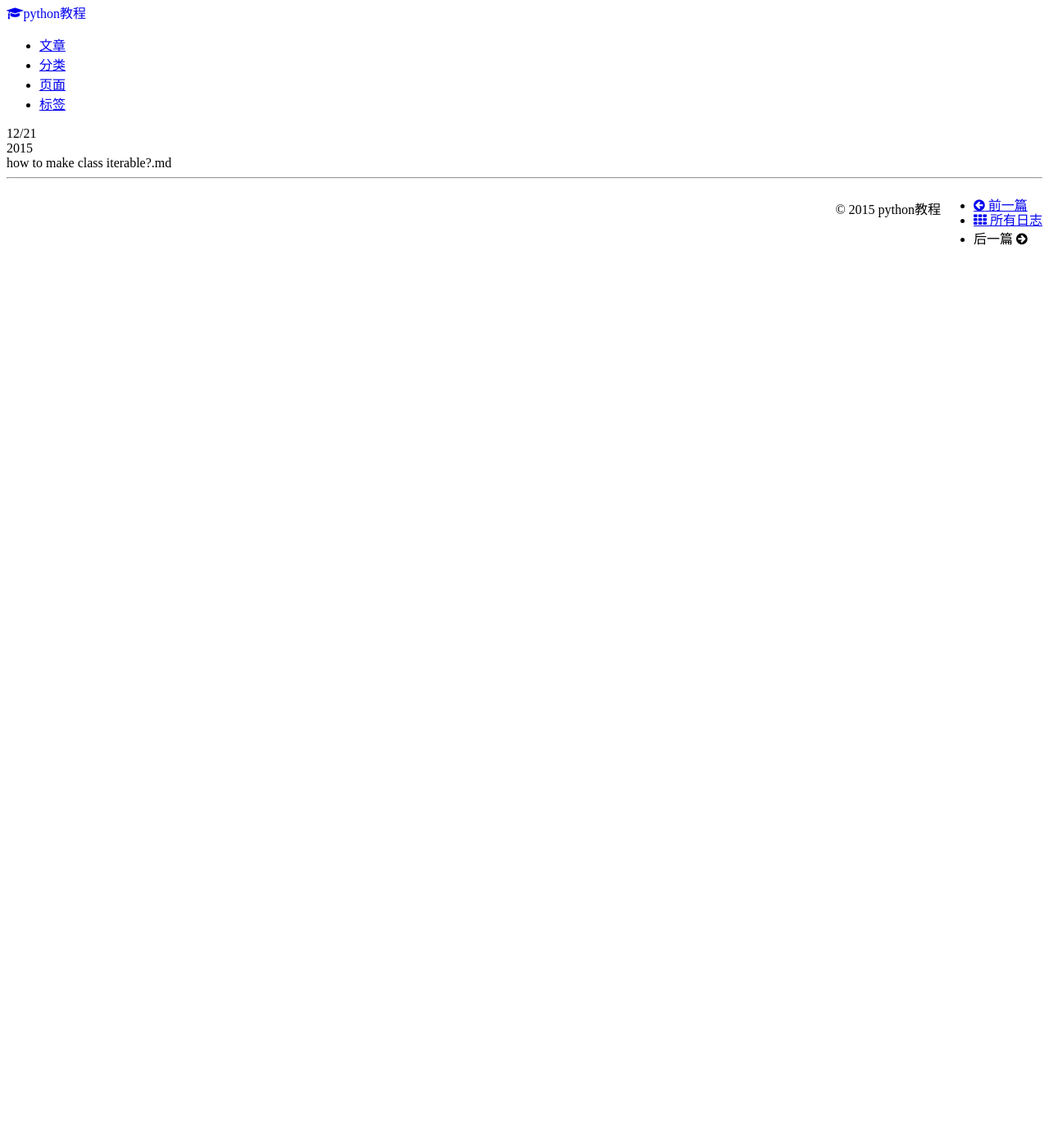
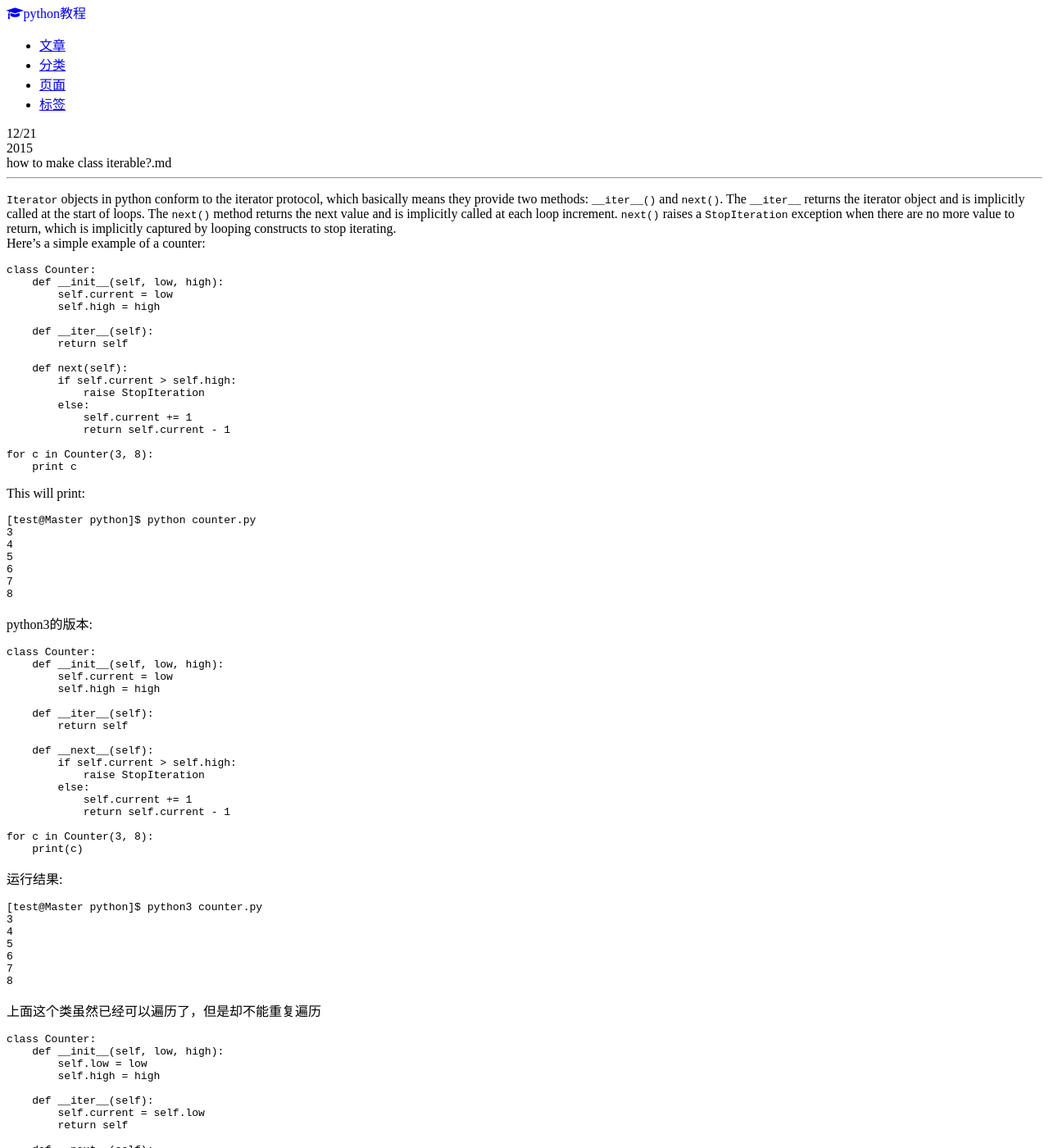
Before and after one commit to pythonjiaocheng/pythonjiaocheng.github.io, a Jekyll site: the page built from _posts/python/2015-12-21-how-to-make-class-iterable?.md.md, in a window 1280 px wide and 1400 px high. Shown: the whole window at 82% size. Built offline with Jekyll 4.4.1, drawn with Linux system fonts in a browser that asks for light colours; nearby versions of some CDN libraries; some of the changed text lies outside the part shown.

Commit message:
必须要填写才填写的

```diff
--- a/_posts/python/2015-12-21-how-to-make-class-iterable?.md.md
+++ b/_posts/python/2015-12-21-how-to-make-class-iterable?.md.md
@@ -1,9 +1,117 @@
 ---
 layout: post
 title: "how to make class iterable?.md"
-category: 新闻
+category: python
 duoshuo: true
 mydate : 2015-12-21-02-02-16
 description: "how to make class iterable?.md"
-tags: [新闻]
+tags: [python]
 ---
+`Iterator` objects in python conform to the iterator protocol, which basically means they provide two methods: `__iter__()` and `next()`. The `__iter__` returns the iterator object and is implicitly called at the start of loops. The `next()` method returns the next value and is implicitly called at each loop increment. `next()` raises a `StopIteration` exception when there are no more value to return, which is implicitly captured by looping constructs to stop iterating.
+Here's a simple example of a counter:
+
+	class Counter:
+	    def __init__(self, low, high):
+		self.current = low
+		self.high = high
+
+	    def __iter__(self):
+		return self
+
+	    def next(self):
+		if self.current > self.high:
+		    raise StopIteration
+		else:
+		    self.current += 1
+		    return self.current - 1
+
+	for c in Counter(3, 8):
+	    print c
+
+
+This will print:
+
+	[test@Master python]$ python counter.py
+	3
+	4
+	5
+	6
+	7
+	8
+
+python3的版本:
+
+	class Counter:
+	    def __init__(self, low, high):
+		self.current = low
+		self.high = high
+
+	    def __iter__(self):
+		return self
+
+	    def __next__(self):
+		if self.current > self.high:
+		    raise StopIteration
+		else:
+		    self.current += 1
+		    return self.current - 1
+
+	for c in Counter(3, 8):
+	    print(c)
+
+运行结果:
+
+	[test@Master python]$ python3 counter.py
+	3
+	4
+	5
+	6
+	7
+	8
+
+上面这个类虽然已经可以遍历了，但是却不能重复遍历
+
+
+	class Counter:
+	    def __init__(self, low, high):
+		self.low = low
+		self.high = high
+
+	    def __iter__(self):
+		self.current = self.low
+		return self
+
+	    def __next__(self):
+		if self.current > self.high:
+		    raise StopIteration
+		else:
+		    self.current += 1
+		    return self.current - 1
+
+	counter = Counter(3, 8)
+
+	for c in counter:
+	    print(c)
+
+	print('==========')
+
+	for c in counter:
+	    print(c)
+
+
+
+This is easier to write using a generator:
+
+def counter(low, high):
+    current = low
+    while current <= high:
+        yield current
+        current += 1
+
+for c in counter(3, 8):
+    print c
+
+The printed output will be the same. Under the hood, the generator object supports the iterator protocol and does something roughly similar to the class Counter.
+
+David Mertz's article, Iterators and Simple Generators, is a pretty good introduction.
+shareimprove this answer
```
Also changed, not shown: 1 other file.
